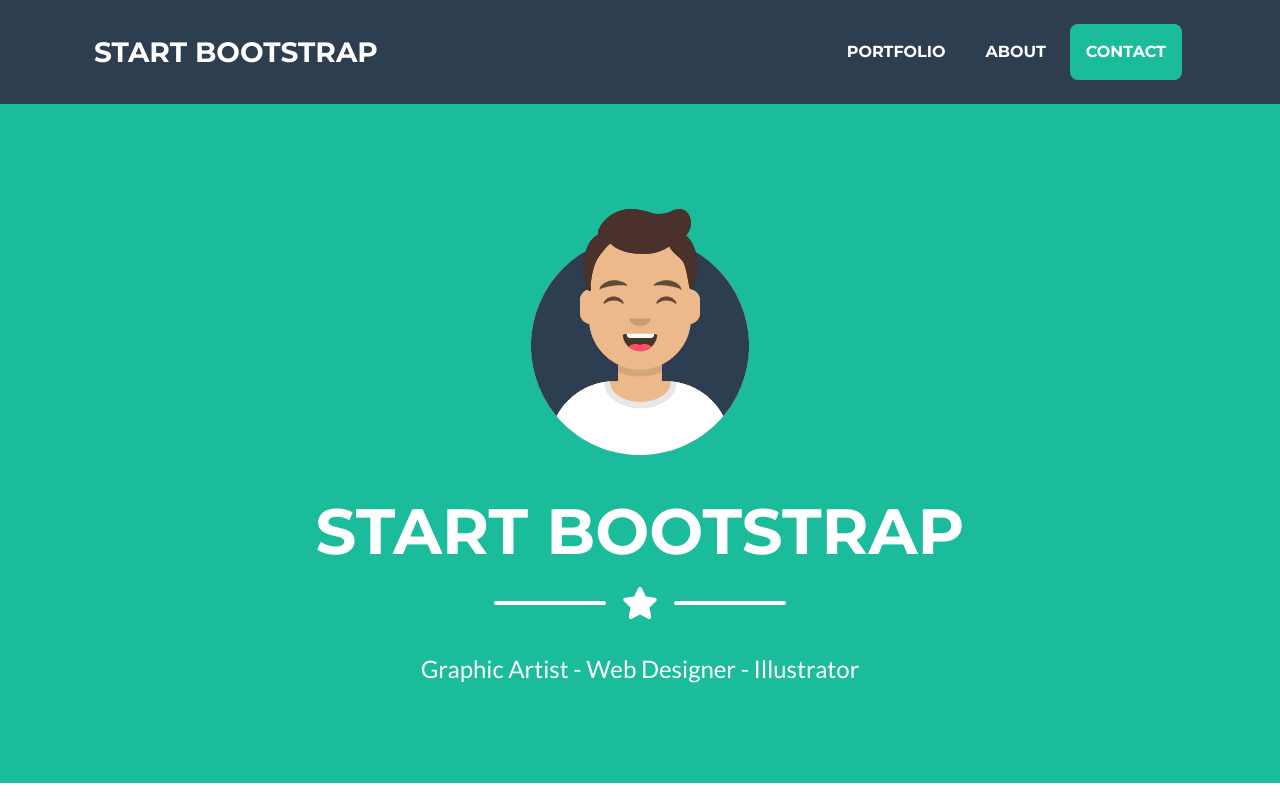
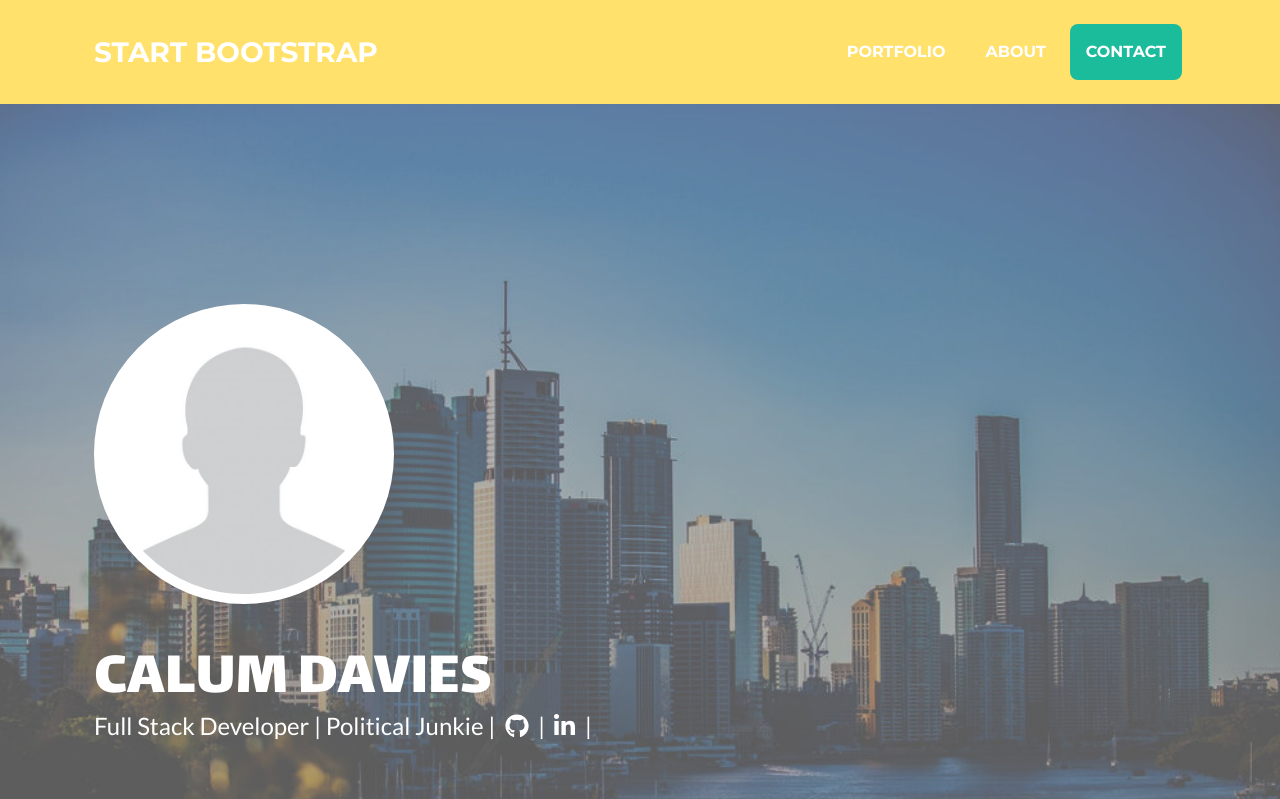
Before and after one commit to calumjdavies/calumjdavies, a website: page index.html in a window 1280 px wide. Shown: the top 799 px of the page. Drawn offline with nearby package versions, Linux system fonts and the light colour scheme.

Commit message:
Changed masthead, some styling and the favicon

```diff
--- a/index.html
+++ b/index.html
@@ -5,23 +5,25 @@
         <meta name="viewport" content="width=device-width, initial-scale=1, shrink-to-fit=no" />
         <meta name="description" content="" />
         <meta name="author" content="" />
-        <title>Freelancer - Start Bootstrap Theme</title>
+        <title>Calum Davies</title>
         <!-- Favicon-->
-        <link rel="icon" type="image/x-icon" href="dist/assets/img/favicon.ico" />
+        <link rel="icon" type="image/x-icon" href="src/assets/img/favicon.ico" />
         <!-- Font Awesome icons (free version)-->
         <script src="https://use.fontawesome.com/releases/v5.15.1/js/all.js" crossorigin="anonymous"></script>
         <!-- Google fonts-->
         <link href="https://fonts.googleapis.com/css?family=Montserrat:400,700" rel="stylesheet" type="text/css" />
         <link href="https://fonts.googleapis.com/css?family=Lato:400,700,400italic,700italic" rel="stylesheet" type="text/css" />
+        <link rel="preconnect" href="https://fonts.gstatic.com">
+<link href="https://fonts.googleapis.com/css2?family=Lalezar&display=swap" rel="stylesheet">
         <!-- Core theme CSS (includes Bootstrap)-->
         <link href="dist/css/styles.css" rel="stylesheet" />
     </head>
     <body id="page-top">
         <!-- Navigation-->
-        <nav class="navbar navbar-expand-lg bg-secondary text-uppercase fixed-top" id="mainNav">
+        <nav class="navbar navbar-expand-lg bg-secondary text-uppercase" id="mainNav">
             <div class="container">
                 <a class="navbar-brand js-scroll-trigger" href="#page-top">Start Bootstrap</a>
-                <button class="navbar-toggler navbar-toggler-right text-uppercase font-weight-bold bg-primary text-white rounded" type="button" data-toggle="collapse" data-target="#navbarResponsive" aria-controls="navbarResponsive" aria-expanded="false" aria-label="Toggle navigation">
+                <button class="navbar-toggler navbar-toggler-right text-uppercase font-weight-bold bg-primary text-black rounded" type="button" data-toggle="collapse" data-target="#navbarResponsive" aria-controls="navbarResponsive" aria-expanded="false" aria-label="Toggle navigation">
                     Menu
                     <i class="fas fa-bars"></i>
                 </button>
@@ -35,20 +37,16 @@
             </div>
         </nav>
         <!-- Masthead-->
-        <header class="masthead bg-primary text-white text-center">
-            <div class="container d-flex align-items-center flex-column">
+        <header class="masthead text-white text-left">
+            <div class="container d-flex text-left flex-column">
                 <!-- Masthead Avatar Image-->
-                <img class="masthead-avatar mb-5" src="src/assets/img/avataaars.svg" alt="" />
-                <!-- Masthead Heading-->
-                <h1 class="masthead-heading text-uppercase mb-0">Start Bootstrap</h1>
+                <div class="masthead-avatar mb-5 rounded-circle" style="width:300px; height:300px; background-position: center; background-size: cover;" alt="" />
+                <!-- Masthead Heading--> </div>
+                <h1 class="masthead-heading text-left text-uppercase mb-0">Calum Davies</h1>
                 <!-- Icon Divider-->
-                <div class="divider-custom divider-light">
-                    <div class="divider-custom-line"></div>
-                    <div class="divider-custom-icon"><i class="fas fa-star"></i></div>
-                    <div class="divider-custom-line"></div>
-                </div>
+
                 <!-- Masthead Subheading-->
-                <p class="masthead-subheading font-weight-light mb-0">Graphic Artist - Web Designer - Illustrator</p>
+                <p class="masthead-subheading font-weight-light mb-0">Full Stack Developer | Political Junkie | &nbsp;<i class="fab fa-github"></i>&nbsp; | &nbsp;<i class="fab fa-linkedin-in"></i>&nbsp; |</p>
             </div>
         </header>
         <!-- Portfolio Section-->
@@ -453,6 +451,6 @@
         <script src="assets/mail/jqBootstrapValidation.js"></script>
         <script src="assets/mail/contact_me.js"></script>
         <!-- Core theme JS-->
-        <script src="js/scripts.js"></script>
+        <script src="src/js/scripts.js"></script>
     </body>
 </html>
```
Also changed, not shown: dist/css/styles.css, src/assets/img/blank-profile.png (added), src/assets/img/favicon.ico, src/assets/img/favicon2.ico (added), src/assets/img/masthead-bg.jpg (added), src/assets/img/profile.jfif (added), src/assets/img/profile.jpg (added), src/assets/img/profile.png (added).
